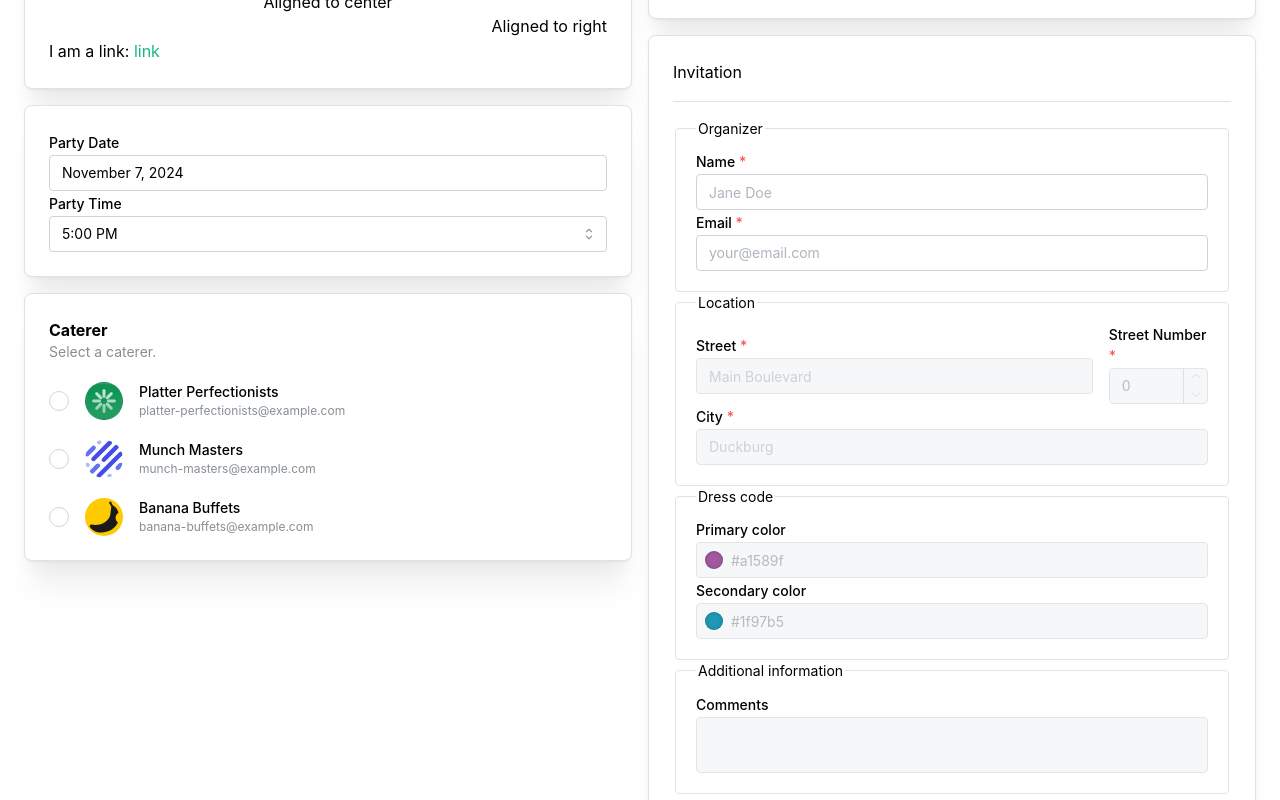
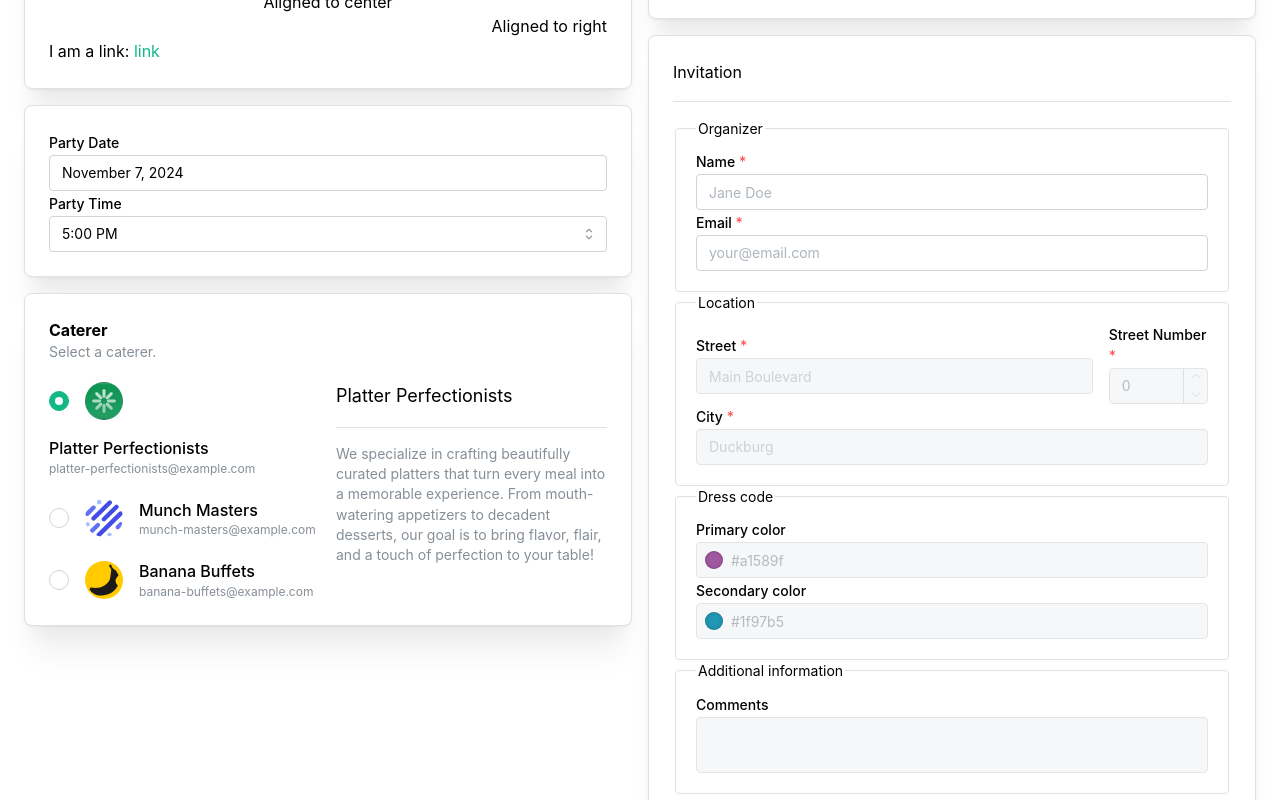
Before and after one commit to Qytera-Gmbh/schulung-playwright-basics, a React (Vite) app in the folder tag-1/app/: page / in a window 1280 px wide. Both pictures are taken after a click on the radio button 59 px from the left and 1011 px from the top of the page. Shown: the part 611-1411 px from the top of the page. Built offline with nearby package versions, Linux system fonts and the light colour scheme.

Commit message:
Add caterers

```diff
--- a/tag-1/app/src/App.tsx
+++ b/tag-1/app/src/App.tsx
@@ -27,6 +27,8 @@ export default function App() {
   const [time, setTime] = useState<DateValue>(TIMESLOTS[0]);
 
   const [selectedArtists, setSelectedArtists] = useState<(typeof ARTISTS)[number][]>([]);
+
+  const [selectedCaterer, setSelectedCaterer] = useState<(typeof CATERERS)[number] | null>(null);
 
   const updateArtist = useCallback(
     (artist: (typeof ARTISTS)[number]) => {
@@ -81,7 +83,17 @@ export default function App() {
                   selectedDate={date}
                   selectedTime={time}
                 />
-                <CatererCard caterers={CATERERS} />
+                <CatererCard
+                  caterers={CATERERS}
+                  selectedCaterer={selectedCaterer}
+                  onCatererSelect={(email) => {
+                    const caterer = CATERERS.find((caterer) => caterer.email === email);
+                    if (!caterer) {
+                      return;
+                    }
+                    setSelectedCaterer(caterer);
+                  }}
+                />
               </Stack>
             </Grid.Col>
 
@@ -90,12 +102,6 @@ export default function App() {
                 <FingerFoodCard date={date} />
                 <PlaylistCard selectedArtists={selectedArtists} onArtistSelected={updateArtist} />
                 <FormCard selectedDay={date} selectedTime={time} />
-
-                {/* <CardsCalendar /> */}
-                {/* <CardsActivityGoal /> */}
-                {/* <CardsMetric /> */}
-                {/* <CardsDataTable /> */}
-                {/* <CardsShare /> */}
               </Stack>
             </Grid.Col>
           </Grid>
--- a/tag-1/app/src/cards/CatererCard.tsx
+++ b/tag-1/app/src/cards/CatererCard.tsx
@@ -1,11 +1,24 @@
-import { Avatar, Box, Card, Group, Radio, Stack, Text, Title } from "@mantine/core";
+import {
+  Avatar,
+  Box,
+  Card,
+  Divider,
+  Group,
+  Radio,
+  SimpleGrid,
+  Stack,
+  Text,
+  Title,
+} from "@mantine/core";
+import { CATERERS } from "./constants";
 
 export default function CatererCard(props: {
-  caterers: { name: string; email: string; avatar: string }[];
-  // onCatererSelect: (index: number) => void;
+  caterers: (typeof CATERERS)[number][];
+  selectedCaterer: (typeof CATERERS)[number] | null;
+  onCatererSelect: (email: string) => void;
 }) {
   return (
-    <Card>
+    <Card data-testid="card-caterer">
       <Box>
         <Title order={5}>Caterer</Title>
         <Text size="sm" c="dimmed">
@@ -13,18 +26,20 @@ export default function CatererCard(props: {
         </Text>
       </Box>
       <Box mt="lg">
-        <Radio.Group>
+        <SimpleGrid cols={{ lg: 2 }} spacing="md">
+          <Box>
+            <Radio.Group value={props.selectedCaterer?.email} onChange={props.onCatererSelect}>
               <Stack gap="lg">
                 {props.caterers.map((caterer) => {
                   return (
                     <Group>
-                  <Radio />
+                      <Radio value={caterer.email} />
                       <Avatar src={caterer.avatar} alt="Image" radius="xl" />
                       <div>
-                    <Text size="sm" fw={500}>
+                        <Text fw={500} data-testid="caterer-name">
                           {caterer.name}
                         </Text>
-                    <Text size="xs" c="dimmed">
+                        <Text size="xs" c="dimmed" data-testid="caterer-email">
                           {caterer.email}
                         </Text>
                       </div>
@@ -34,6 +49,23 @@ export default function CatererCard(props: {
               </Stack>
             </Radio.Group>
           </Box>
+          <Box>
+            <Stack>
+              {props.selectedCaterer ? (
+                <>
+                  <Text size="lg" data-testid="selected-caterer-name">
+                    {props.selectedCaterer.name}
+                  </Text>
+                  <Divider />
+                  <Text size="sm" c="dimmed" data-testid="selected-caterer-description">
+                    {props.selectedCaterer.description}
+                  </Text>
+                </>
+              ) : null}
+            </Stack>
+          </Box>
+        </SimpleGrid>
+      </Box>
     </Card>
   );
 }
--- a/tag-1/app/src/cards/constants.ts
+++ b/tag-1/app/src/cards/constants.ts
@@ -15,16 +15,22 @@ export const CATERERS = [
     avatar: "/avatars/platter-perfectionists.svg",
     name: "Platter Perfectionists",
     email: "platter-perfectionists@example.com",
+    description:
+      "We specialize in crafting beautifully curated platters that turn every meal into a memorable experience. From mouth-watering appetizers to decadent desserts, our goal is to bring flavor, flair, and a touch of perfection to your table!",
   },
   {
     avatar: "/avatars/munch-masters.svg",
     name: "Munch Masters",
     email: "munch-masters@example.com",
+    description:
+      "Your go-to team for delicious bites and unforgettable feasts. With flavors that satisfy and presentations that impress, we’re here to make every munch a moment to remember!",
   },
   {
     avatar: "/avatars/banana-buffets.svg",
     name: "Banana Buffets",
     email: "banana-buffets@example.com",
+    description:
+      "We bring fun, flavor, and a touch of the unexpected to every spread, with dishes that are as lively as they are delicious. Whether you’re after tropical vibes or classic comfort, we’ve got you covered with a buffet that’s truly a-peel-ing!",
   },
 ];
 
```
Lines whose indentation alone changed are shown as unchanged.
